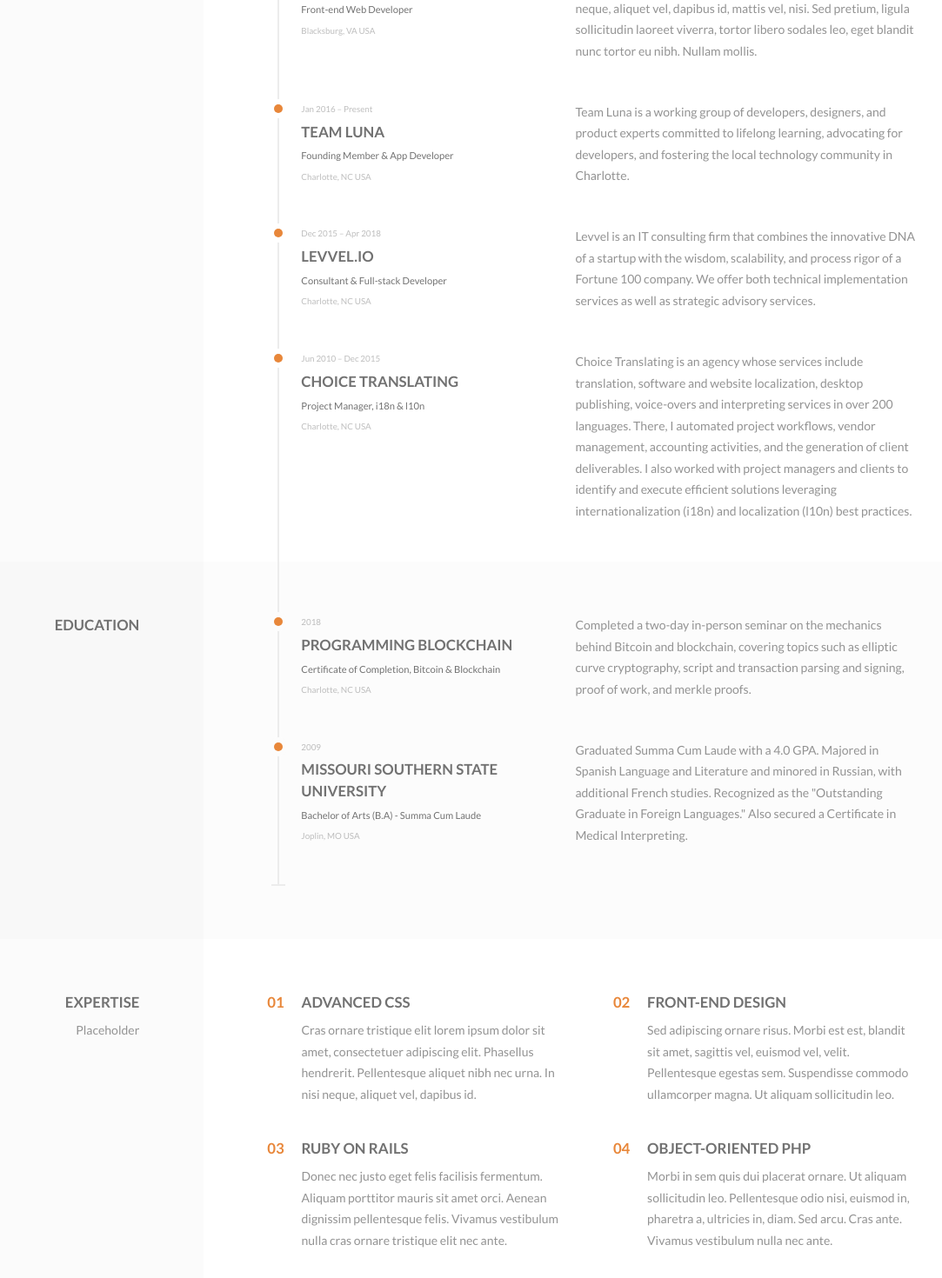
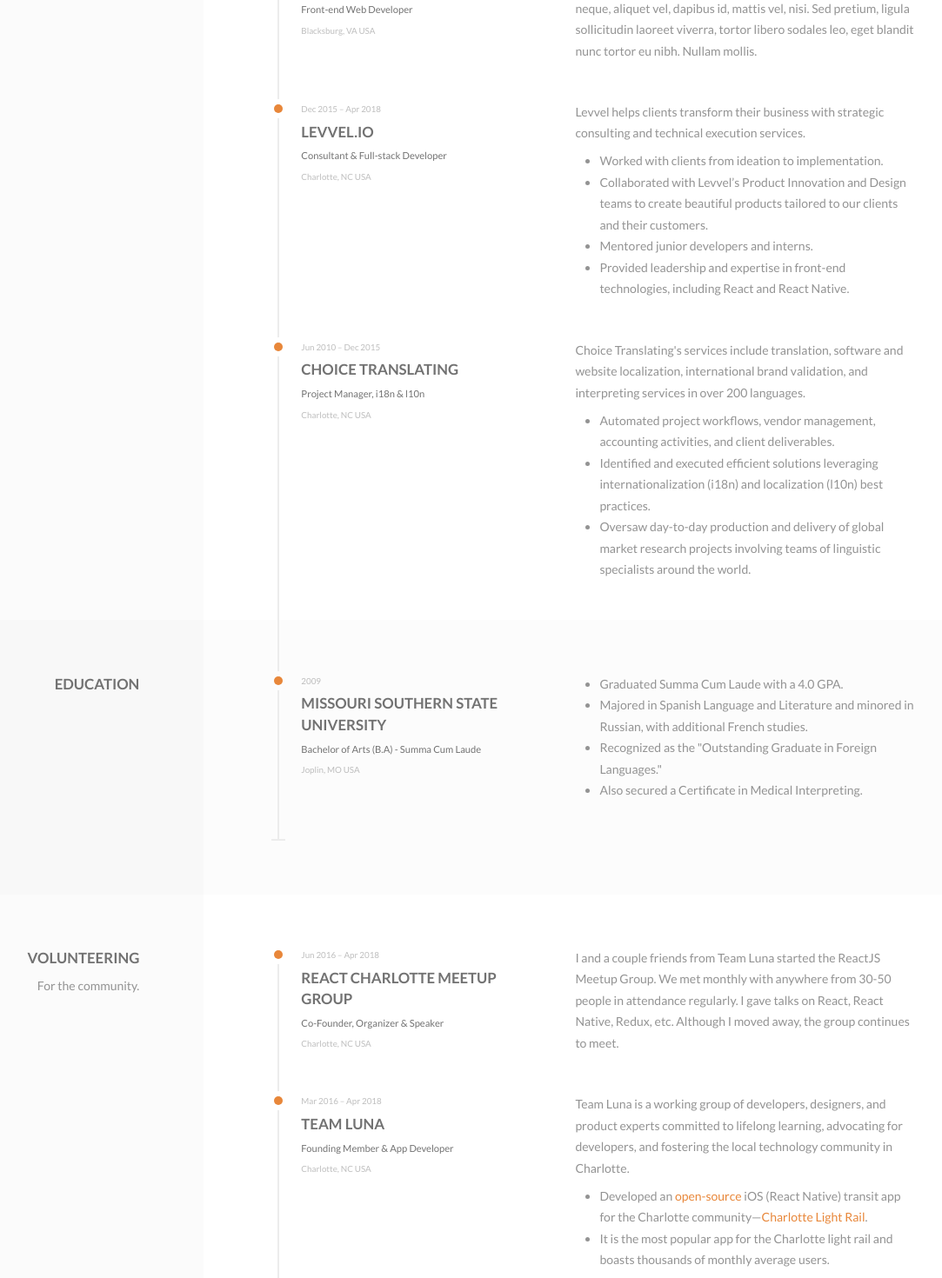
Before and after one commit to brandonfancher/resume-react, a React (Create React App) app: page / in a window 1280 px wide. Shown: the part 1500-2970 px from the top of the page at 87% size, without its empty margins (151-1234 px from the left). Built offline with nearby package versions, Linux system fonts and the light colour scheme.

Commit message:
Continue filling in Experience, Education. Add Volunteering. Componentize.

```diff
--- a/src/App.js
+++ b/src/App.js
@@ -4,6 +4,7 @@
 import Expertise from "./components/Expertise";
 import Skills from "./components/Skills";
 import Experience from "./components/Experience";
+import Volunteer from "./components/Volunteer";
 import Education from "./components/Education";
 import Profiles from "./components/Profiles";
 import Awards from "./components/Awards";
@@ -11,6 +12,7 @@
 import Clients from "./components/Clients";
 import Footer from "./components/Footer";
 import "./assets/css/main.css";
+import "./assets/css/custom.scss";
 import "./assets/css/themes.light.scss";
 import "./assets/css/themes.dark.scss";
 
@@ -26,6 +28,7 @@
         <Intro />
         <Experience />
         <Education />
+        <Volunteer />
         <Expertise />
         <Skills />
         <Profiles />
--- /dev/null
+++ b/src/assets/css/_variables.scss
@@ -0,0 +1 @@
+$accent-color: rgb(232, 135, 58);
--- a/src/assets/css/custom.css
+++ /dev/null
@@ -1,5 +0,0 @@
-/**
- * CUSTOM CSS
- *
- * Here you can add your custom CSS code.
- */
--- /dev/null
+++ b/src/assets/css/custom.scss
@@ -0,0 +1,20 @@
+@import "variables";
+
+/**
+ * CUSTOM CSS
+ *
+ * Here you can add your custom CSS code.
+ */
+
+.c-timeline__item {
+  ul {
+    margin-left: 2rem;
+  }
+  .c-work__heading a {
+    color: #727272;
+    &:hover {
+      color: $accent-color;
+      cursor: pointer;
+    }
+  }
+}
--- a/src/assets/css/themes.dark.scss
+++ b/src/assets/css/themes.dark.scss
@@ -1,8 +1,8 @@
+@import "variables";
+
 /**
  * THEMES.DARK
  */
-$accent-color: rgb(232, 135, 58);
-
 /* Body */
 @media (prefers-color-scheme: dark) {
   body {
--- a/src/assets/css/themes.light.scss
+++ b/src/assets/css/themes.light.scss
@@ -1,9 +1,8 @@
+@import "variables";
+
 /**
  * THEMES.LIGHT
  */
-
-// $accent-color: #4780ae;
-$accent-color: rgb(232, 135, 58);
 
 /* Body */
 @media (prefers-color-scheme: light), (prefers-color-scheme: no-preference) {
--- a/src/components/Education.js
+++ b/src/components/Education.js
@@ -1,40 +1,27 @@
 import React from "react";
+import Timeline from "./Timeline";
 import TimelineItem from "./TimelineItem";
-import SectionHeader from "./SectionHeader";
 
 const Education = () => (
-  <section className="o-section  t-section  ">
-    <div className="o-section__header-bg  t-section__header"></div>
-    <div className="o-section__content-bg  t-section__content"></div>
-
-    <div className="o-container">
-      <div className="o-section__container">
-        <SectionHeader heading="Education" />
-
-        <div className="o-section__content  t-section__content  u-pt-0">
-          <div className="o-content">
-            <div className="a-education-timeline  c-timeline  t-border-color  o-section__full-top-space">
-              <div className="c-timeline__end  t-border-color"></div>
-              <TimelineItem
-                timeframe="2018"
-                heading="Programming Blockchain"
-                title="Certificate of Completion, Bitcoin &amp; Blockchain"
-                location="Charlotte, NC USA"
-                summary="Completed a two-day in-person seminar on the mechanics behind Bitcoin and blockchain, covering topics such as elliptic curve cryptography, script and transaction parsing and signing, proof of work, and merkle proofs."
-              />
-              <TimelineItem
-                timeframe="2009"
-                heading="Missouri Southern State University"
-                title="Bachelor of Arts (B.A) - Summa Cum Laude"
-                location="Joplin, MO USA"
-                summary={`Graduated Summa Cum Laude with a 4.0 GPA. Majored in Spanish Language and Literature and minored in Russian, with additional French studies. Recognized as the "Outstanding Graduate in Foreign Languages." Also secured a Certificate in Medical Interpreting.`}
-              />
-            </div>
-          </div>
-        </div>
-      </div>
-    </div>
-  </section>
+  <Timeline heading="Education" ends={false}>
+    <TimelineItem
+      timeframe="2009"
+      heading="Missouri Southern State University"
+      link="https://mssu.edu"
+      title="Bachelor of Arts (B.A) - Summa Cum Laude"
+      location="Joplin, MO USA"
+    >
+      <ul>
+        <li>Graduated Summa Cum Laude with a 4.0 GPA.</li>
+        <li>
+          Majored in Spanish Language and Literature and minored in Russian,
+          with additional French studies.
+        </li>
+        <li>Recognized as the "Outstanding Graduate in Foreign Languages."</li>
+        <li>Also secured a Certificate in Medical Interpreting.</li>
+      </ul>
+    </TimelineItem>
+  </Timeline>
 );
 
 export default Education;
--- a/src/components/Experience.js
+++ b/src/components/Experience.js
@@ -1,68 +1,91 @@
 import React from "react";
+import Timeline from "./Timeline";
 import TimelineItem from "./TimelineItem";
-import SectionHeader from "./SectionHeader";
 
 const Experience = () => (
-  <section className="o-section  t-section  ">
-    <div className="o-section__header-bg  t-section__header"></div>
-    <div className="o-section__content-bg  t-section__content"></div>
-
-    <div className="o-container">
-      <div className="o-section__container">
-        <SectionHeader heading="Experience" />
-
-        <div className="o-section__content  t-section__content  u-pb-0">
-          <div className="a-experience-timeline  c-timeline  t-border-color">
+  <Timeline heading="Experience" begins={false}>
     <TimelineItem
       timeframe="Sep 2019 &ndash; Present"
       heading="Block.one"
+      link="https://block.one"
       title="Director &amp; Engineering Manager, Mobile"
       location="Blacksburg, VA USA"
-              summary="Consectetuer adipiscing elit. Phasellus hendrerit.
-                      Pellentesque aaliquet nibh nec urna. In nisi neque,
-                      aliquet vel, dapibus id, mattis vel, nisi. Sed pretium,
-                      ligula sollicitudin laoreet viverra, tortor libero sodales
-                      leo, eget blandit nunc tortor eu nibh. Nullam mollis. Ut
-                      justo. Suspendisse potenti."
-            />
+    >
+      <p>
+        Consectetuer adipiscing elit. Phasellus hendrerit. Pellentesque aaliquet
+        nibh nec urna. In nisi neque, aliquet vel, dapibus id, mattis vel, nisi.
+        Sed pretium, ligula sollicitudin laoreet viverra, tortor libero sodales
+        leo, eget blandit nunc tortor eu nibh. Nullam mollis. Ut justo.
+        Suspendisse potenti.
+      </p>
+    </TimelineItem>
     <TimelineItem
       timeframe="Apr 2018 &ndash; Aug 2019"
       heading="Block.one"
+      link="https://block.one"
       title="Front-end Web Developer"
       location="Blacksburg, VA USA"
-              summary="Lorem ipsum dolor sit amet, consectetuer adipiscing elit.
-                      Phasellus hendrerit. Pellentesque aaliquet nibh nec urna.
-                      In nisi neque, aliquet vel, dapibus id, mattis vel, nisi.
-                      Sed pretium, ligula sollicitudin laoreet viverra, tortor
-                      libero sodales leo, eget blandit nunc tortor eu nibh.
-                      Nullam mollis."
-            />
-            <TimelineItem
-              timeframe="Jan 2016 &ndash; Present"
-              heading="Team Luna"
-              title="Founding Member &amp; App Developer"
-              location="Charlotte, NC USA"
-              summary="Team Luna is a working group of developers, designers, and product experts committed to lifelong learning, advocating for developers, and fostering the local technology community in Charlotte."
-            />
+    >
+      <p>
+        Lorem ipsum dolor sit amet, consectetuer adipiscing elit. Phasellus
+        hendrerit. Pellentesque aaliquet nibh nec urna. In nisi neque, aliquet
+        vel, dapibus id, mattis vel, nisi. Sed pretium, ligula sollicitudin
+        laoreet viverra, tortor libero sodales leo, eget blandit nunc tortor eu
+        nibh. Nullam mollis.
+      </p>
+    </TimelineItem>
     <TimelineItem
       timeframe="Dec 2015 &ndash; Apr 2018"
       heading="Levvel.io"
+      link="https://www.levvel.io/"
       title="Consultant &amp; Full-stack Developer"
       location="Charlotte, NC USA"
-              summary="Levvel is an IT consulting firm that combines the innovative DNA of a startup with the wisdom, scalability, and process rigor of a Fortune 100 company. We offer both technical implementation services as well as strategic advisory services."
-            />
+    >
+      <p>
+        Levvel helps clients transform their business with strategic consulting
+        and technical execution services.
+      </p>
+      <ul>
+        <li>Worked with clients from ideation to implementation.</li>
+        <li>
+          Collaborated with Levvel’s Product Innovation and Design teams to
+          create beautiful products tailored to our clients and their customers.
+        </li>
+        <li>Mentored junior developers and interns.</li>
+        <li>
+          Provided leadership and expertise in front-end technologies, including
+          React and React Native.
+        </li>
+      </ul>
+    </TimelineItem>
     <TimelineItem
       timeframe="Jun 2010 &ndash; Dec 2015"
       heading="Choice Translating"
+      link="https://choicetranslating.com"
       title="Project Manager, i18n &amp; l10n"
       location="Charlotte, NC USA"
-              summary="Choice Translating is an agency whose services include translation, software and website localization, desktop publishing, voice-overs and interpreting services in over 200 languages. There, I automated project workflows, vendor management, accounting activities, and the generation of client deliverables. I also worked with project managers and clients to identify and execute efficient solutions leveraging internationalization (i18n) and localization (l10n) best practices."
-            />
-          </div>
-        </div>
-      </div>
-    </div>
-  </section>
+    >
+      <p>
+        Choice Translating's services include translation, software and website
+        localization, international brand validation, and interpreting services
+        in over 200 languages.
+      </p>
+      <ul>
+        <li>
+          Automated project workflows, vendor management, accounting activities,
+          and client deliverables.
+        </li>
+        <li>
+          Identified and executed efficient solutions leveraging
+          internationalization (i18n) and localization (l10n) best practices.
+        </li>
+        <li>
+          Oversaw day-to-day production and delivery of global market research
+          projects involving teams of linguistic specialists around the world.
+        </li>
+      </ul>
+    </TimelineItem>
+  </Timeline>
 );
 
 export default Experience;
--- /dev/null
+++ b/src/components/Timeline.js
@@ -0,0 +1,50 @@
+import React from "react";
+import PropTypes from "prop-types";
+import SectionHeader from "./SectionHeader";
+
+const Timeline = ({ heading, description, begins, ends, children }) => (
+  <section className="o-section  t-section  ">
+    <div className="o-section__header-bg  t-section__header"></div>
+    <div className="o-section__content-bg  t-section__content"></div>
+
+    <div className="o-container">
+      <div className="o-section__container">
+        <SectionHeader heading={heading} description={description} />
+
+        <div
+          className={`o-section__content  t-section__content  ${
+            ends ? "" : "u-pt-0"
+          } ${begins ? "" : "u-pb-0"}`}
+        >
+          <div className={`o-section__container ${begins ? "o-content" : ""}`}>
+            <div
+              className={`c-timeline  t-border-color ${
+                ends ? "" : "o-section__full-top-space"
+              }`}
+            >
+              {begins && (
+                <div className="c-timeline__end  t-border-color"></div>
+              )}
+              {children}
+            </div>
+          </div>
+        </div>
+      </div>
+    </div>
+  </section>
+);
+
+Timeline.propTypes = {
+  heading: PropTypes.string.isRequired,
+  description: PropTypes.string.isRequired,
+  begins: PropTypes.bool.isRequired,
+  ends: PropTypes.bool.isRequired,
+  children: PropTypes.node.isRequired,
+};
+
+Timeline.defaultProps = {
+  begins: true,
+  ends: true,
+};
+
+export default Timeline;
--- a/src/components/TimelineItem.js
+++ b/src/components/TimelineItem.js
@@ -1,20 +1,29 @@
 import React from "react";
 import PropTypes from "prop-types";
 
-const TimelineItem = ({ timeframe, heading, title, location, summary }) => (
+const TimelineItem = ({
+  timeframe,
+  heading,
+  link,
+  title,
+  location,
+  children,
+}) => (
   <div className="c-timeline__item">
     <div className="c-timeline__point  t-timeline__point  t-primary-bg"></div>
     <div className="o-content">
       <div className="o-grid">
         <div className="o-grid__col-md-5">
           <div className="c-work__timeframe">{timeframe}</div>
-          <h3 className="c-work__heading">{heading}</h3>
+          <h3 className="c-work__heading">
+            <a href={link} target="_blank" rel="noopener noreferrer">
+              {heading}
+            </a>
+          </h3>
           <h4 className="c-work__title">{title}</h4>
           <div className="c-work__location">{location}</div>
         </div>
-        <div className="o-grid__col-md-7">
-          <p>{summary}</p>
-        </div>
+        <div className="o-grid__col-md-7">{children}</div>
       </div>
     </div>
   </div>
@@ -23,9 +32,10 @@
 TimelineItem.propTypes = {
   timeframe: PropTypes.string.isRequired,
   heading: PropTypes.string.isRequired,
+  link: PropTypes.string.isRequired,
   title: PropTypes.string.isRequired,
   location: PropTypes.string.isRequired,
-  summary: PropTypes.string.isRequired,
+  children: PropTypes.node.isRequired,
 };
 
 export default TimelineItem;
--- /dev/null
+++ b/src/components/Volunteer.js
@@ -0,0 +1,62 @@
+import React from "react";
+import Timeline from "./Timeline";
+import TimelineItem from "./TimelineItem";
+
+const Volunteer = () => (
+  <Timeline heading="Volunteering" description="For the community.">
+    <TimelineItem
+      timeframe="Jun 2016 &ndash; Apr 2018"
+      heading="React Charlotte Meetup Group"
+      link="http://www.meetup.com/ReactJS-Charlotte/"
+      title="Co-Founder, Organizer &amp; Speaker"
+      location="Charlotte, NC USA"
+    >
+      <p>
+        I and a couple friends from Team Luna started the ReactJS Meetup Group.
+        We met monthly with anywhere from 30-50 people in attendance regularly.
+        I gave talks on React, React Native, Redux, etc. Although I moved away,
+        the group continues to meet.
+      </p>
+    </TimelineItem>
+    <TimelineItem
+      timeframe="Mar 2016 &ndash; Apr 2018"
+      heading="Team Luna"
+      link="http://teamluna.co"
+      title="Founding Member &amp; App Developer"
+      location="Charlotte, NC USA"
+    >
+      <p>
+        Team Luna is a working group of developers, designers, and product
+        experts committed to lifelong learning, advocating for developers, and
+        fostering the local technology community in Charlotte.
+      </p>
+      <ul>
+        <li>
+          Developed an{" "}
+          <a
+            href="https://github.com/brandonfancher/charlotte-lightrail"
+            target="_blank"
+            rel="noopener noreferrer"
+          >
+            open-source
+          </a>{" "}
+          iOS (React Native) transit app for the Charlotte community—
+          <a
+            href="https://apps.apple.com/us/app/charlotte-light-rail/id1131471316"
+            target="_blank"
+            rel="noopener noreferrer"
+          >
+            Charlotte Light Rail
+          </a>
+          .
+        </li>
+        <li>
+          It is the most popular app for the Charlotte light rail and boasts
+          thousands of monthly average users.
+        </li>
+      </ul>
+    </TimelineItem>
+  </Timeline>
+);
+
+export default Volunteer;
```
Lines whose indentation alone changed are shown as unchanged.
